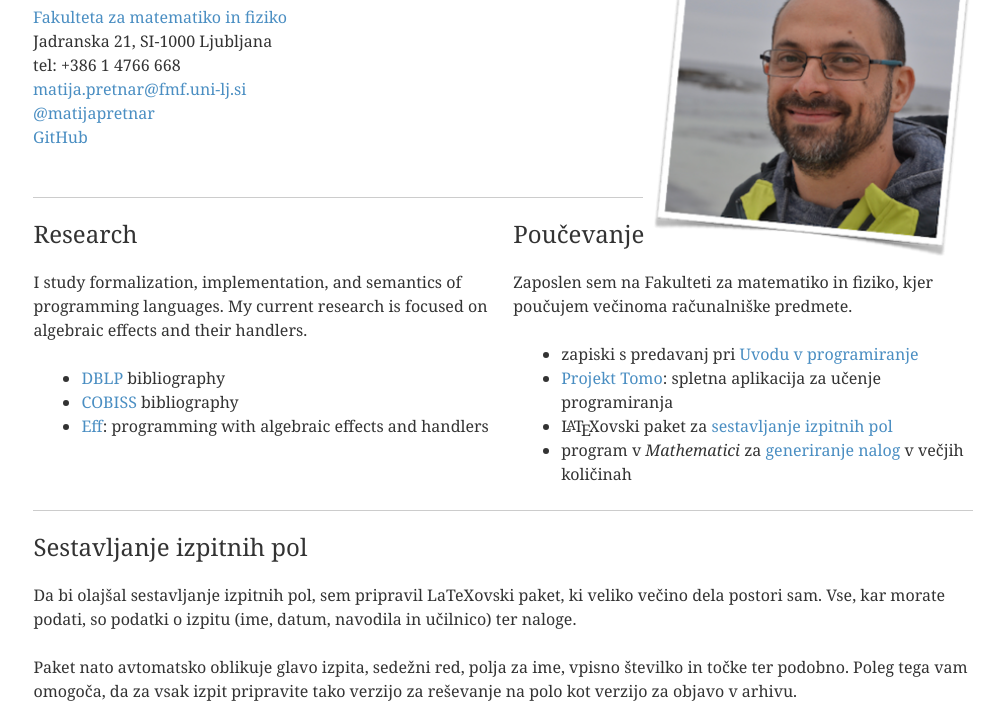
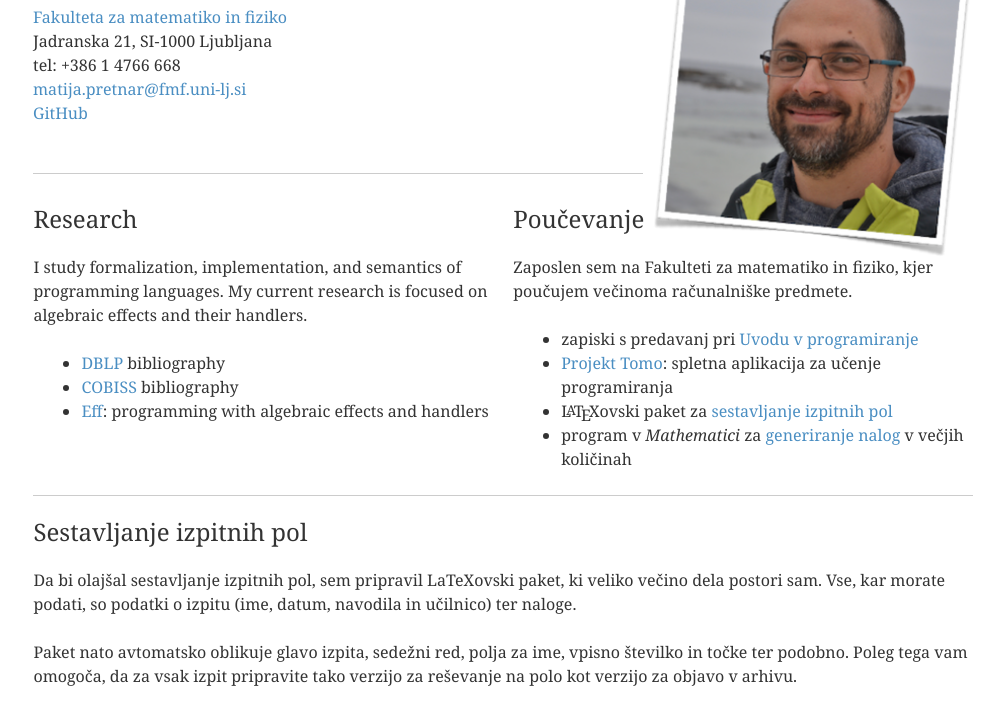
Before and after one commit to matijapretnar/matijapretnar.github.io, a plain HTML site: page index.html in a window 1280 px wide. Shown: the part 91-800 px from the top of the page, without its empty margins (137-1139 px from the left). Drawn offline with Linux system fonts and the light colour scheme.

Commit message:
Odstranil Twitter link

```diff
--- a/index.html
+++ b/index.html
@@ -27,7 +27,6 @@
             <a href='mail&#116;o&#58;&#37;6Da&#116;&#37;&#54;9ja&#46;%&#55;0&#114;etna%&#55;2&#64;&#37;66mf%2&#69;uni-l%6A&#46;s&#105;'>
                 mati&#106;a&#46;pr&#101;&#116;nar&#64;fmf&#46;u&#110;&#105;-&#108;j&#46;si
             </a> <br />
-            <a href="https://twitter.com/matijapretnar/">@matijapretnar</a> <br />
             <a href="https://github.com/matijapretnar/">GitHub</a>
         </address>
 
```
